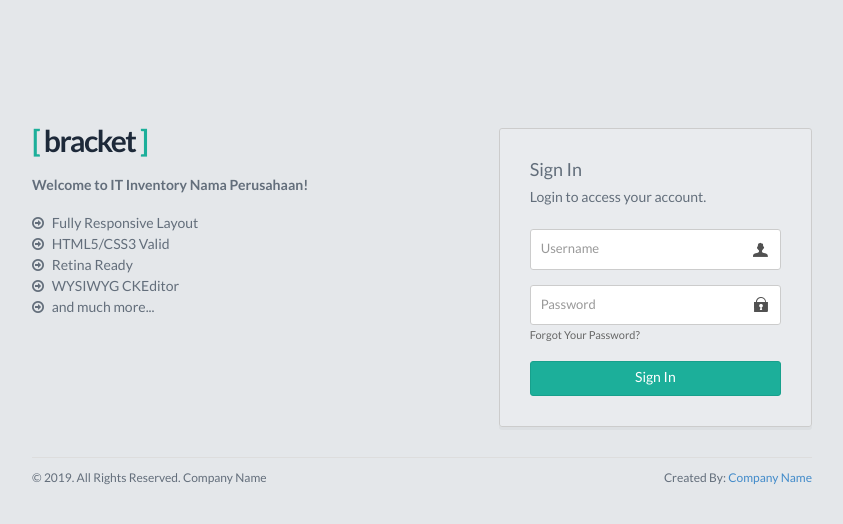
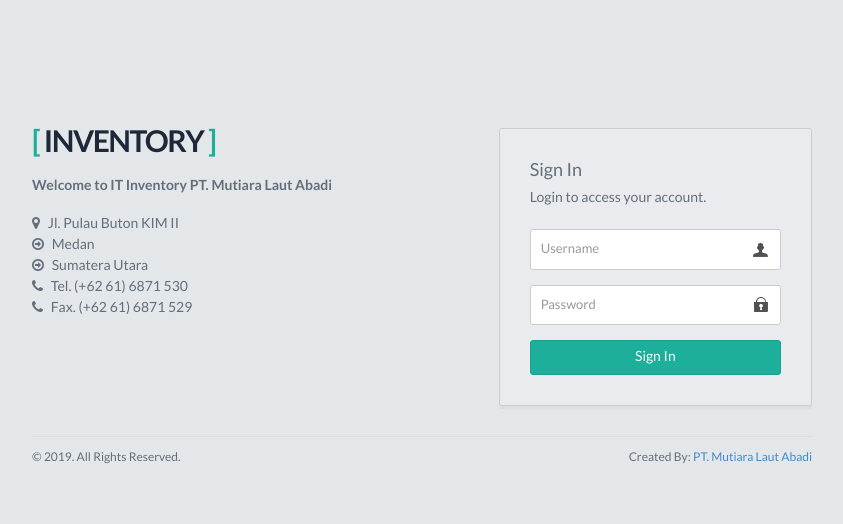
Before and after one commit to jhoey7/sap_inv, a CodeIgniter app: page /database/index.php/welcome/index in a window 1280 px wide. Shown: the top 524 px of the page, without its empty margins (218-1061 px from the left). Run offline with CodeIgniter, Linux system fonts and the light colour scheme.

Commit message:
Update Form Login

```diff
--- a/application/views/login.php
+++ b/application/views/login.php
@@ -7,7 +7,7 @@
   <meta name="author" content="">
   <link rel="shortcut icon" href="assets/images/favicon.png" type="image/png">
 
-  <title>NAMA PERUSAHAAN</title>
+  <title>IT INVENTORY</title>
 
   <link href="assets/css/style.default.css" rel="stylesheet">
   <link href="assets/sweetalert/sweetalert.css" rel="stylesheet">
@@ -36,18 +36,18 @@
 
                 <div class="signin-info">
                     <div class="logopanel">
-                        <h1><span>[</span> bracket <span>]</span></h1>
+                        <h1><span>[</span> INVENTORY <span>]</span></h1>
                     </div><!-- logopanel -->
 
                     <div class="mb20"></div>
 
-                    <h5><strong>Welcome to IT Inventory Nama Perusahaan!</strong></h5>
+                    <h5><strong>Welcome to IT Inventory PT. Mutiara Laut Abadi</strong></h5>
                     <ul>
-                        <li><i class="fa fa-arrow-circle-o-right mr5"></i> Fully Responsive Layout</li>
-                        <li><i class="fa fa-arrow-circle-o-right mr5"></i> HTML5/CSS3 Valid</li>
-                        <li><i class="fa fa-arrow-circle-o-right mr5"></i> Retina Ready</li>
-                        <li><i class="fa fa-arrow-circle-o-right mr5"></i> WYSIWYG CKEditor</li>
-                        <li><i class="fa fa-arrow-circle-o-right mr5"></i> and much more...</li>
+                        <li><i class="fa fa-map-marker mr5"></i> Jl. Pulau Buton KIM II</li>
+                        <li><i class="fa fa-arrow-circle-o-right mr5"></i> Medan</li>
+                        <li><i class="fa fa-arrow-circle-o-right mr5"></i> Sumatera Utara</li>
+                        <li><i class="fa fa-phone mr5"></i> Tel. (+62 61) 6871 530</li>
+                        <li><i class="fa fa-phone mr5"></i> Fax. (+62 61) 6871 529</li>
                     </ul>
                 </div><!-- signin0-info -->
 
@@ -60,7 +60,7 @@
 
                     <input type="text" class="form-control uname" name="username" placeholder="Username" mandatory="yes" id="username" />
                     <input type="password" class="form-control pword" name="password" placeholder="Password" mandatory="yes" id="password" />
-                    <a href="#"><small>Forgot Your Password?</small></a>
+                    <!-- <a href="#"><small>Forgot Your Password?</small></a> -->
                     <button type="submit" class="btn btn-success btn-block">Sign In</button>
                 </form>
             </div><!-- col-sm-5 -->
@@ -69,10 +69,10 @@
 
         <div class="signup-footer">
             <div class="pull-left">
-                &copy; 2019. All Rights Reserved. Company Name
+                &copy; 2019. All Rights Reserved.
             </div>
             <div class="pull-right">
-                Created By: <a href="#" target="_blank">Company Name</a>
+                Created By: <a href="#" target="_blank">PT. Mutiara Laut Abadi</a>
             </div>
         </div>
 
--- a/application/views/main.php
+++ b/application/views/main.php
@@ -26,7 +26,7 @@
   <section>
     <div class="leftpanel">
       <div class="logopanel">
-          <h1><span>[</span> bracket <span>]</span></h1>
+          <h1><span>[</span> INVENTORY <span>]</span></h1>
       </div><!-- logopanel -->
 
       <div class="leftpanelinner">
--- a/application/views/referensi/satuan.php
+++ b/application/views/referensi/satuan.php
@@ -8,12 +8,12 @@
 	</div>
 	<div class="panel-body">
 		<div class="table-responsive">
-			<table class="table table-hover mb30 data-table" width="100%" url="<?php echo site_url('referensi/satuan'); ?>">
+			<table class="table table-hover mb30 data-table" style="font-size: 12px;" width="100%" url="<?php echo site_url('referensi/satuan'); ?>">
 				<thead>
 					<tr>
 						<th width="2%">#</th>
-						<th width="50%">Kode Satuan</th>
-						<th width="48%">Uraian Satuan</th>
+						<th width="28%">Kode Satuan</th>
+						<th width="70%">Uraian Satuan</th>
 					</tr>
 				</thead>
 			</table>
--- a/application/views/report/pemasukan.php
+++ b/application/views/report/pemasukan.php
@@ -32,7 +32,7 @@
 			            <li><a href="javascript:void(0);" onClick="print_report('pemasukan','xls')">Export to XLS</a></li>
 			        </ul>
 			    </div>
-				<table class="table table-bordered mb30 data-table-report" width="100%" url="<?php echo site_url('report/pemasukan'); ?>" style="font-size: 11px;">
+				<table class="table table-bordered mb30 data-table-report" width="100%" url="<?php echo site_url('report/pemasukan'); ?>" style="font-size: 10px;">
 					<thead>
 						<tr>
 							<th width="2%" style="text-align:center !important;" rowspan="2">#</th>
--- a/application/views/report/pengeluaran.php
+++ b/application/views/report/pengeluaran.php
@@ -32,7 +32,7 @@
 			            <li><a href="javascript:void(0);" onClick="print_report('pengeluaran','xls')">Export to XLS</a></li>
 			        </ul>
 			    </div>
-				<table class="table table-bordered mb30 data-table-report" width="100%" url="<?php echo site_url('report/pengeluaran'); ?>" style="font-size: 11px;">
+				<table class="table table-bordered mb30 data-table-report" width="100%" url="<?php echo site_url('report/pengeluaran'); ?>" style="font-size: 10px;">
 					<thead>
 						<tr>
 							<th width="2%" style="text-align:center !important;" rowspan="2">#</th>
```
